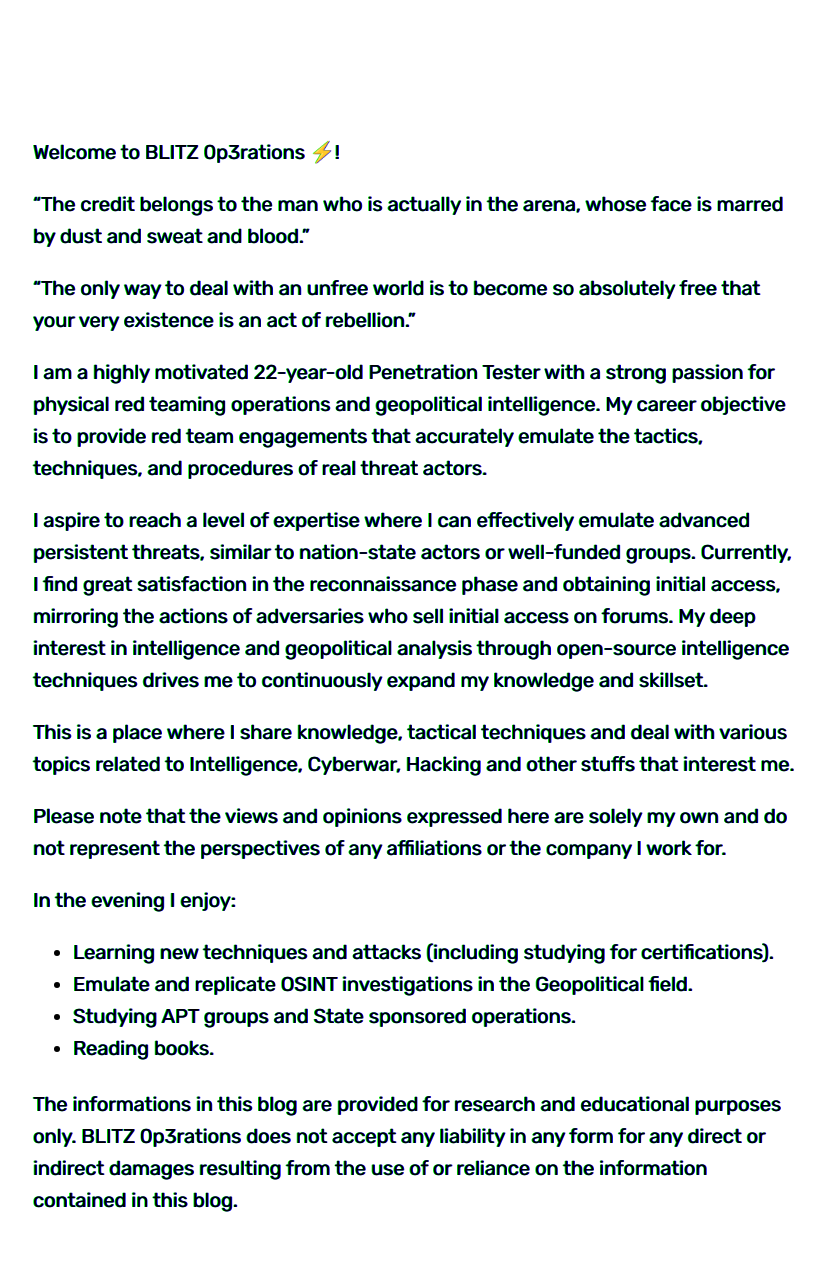
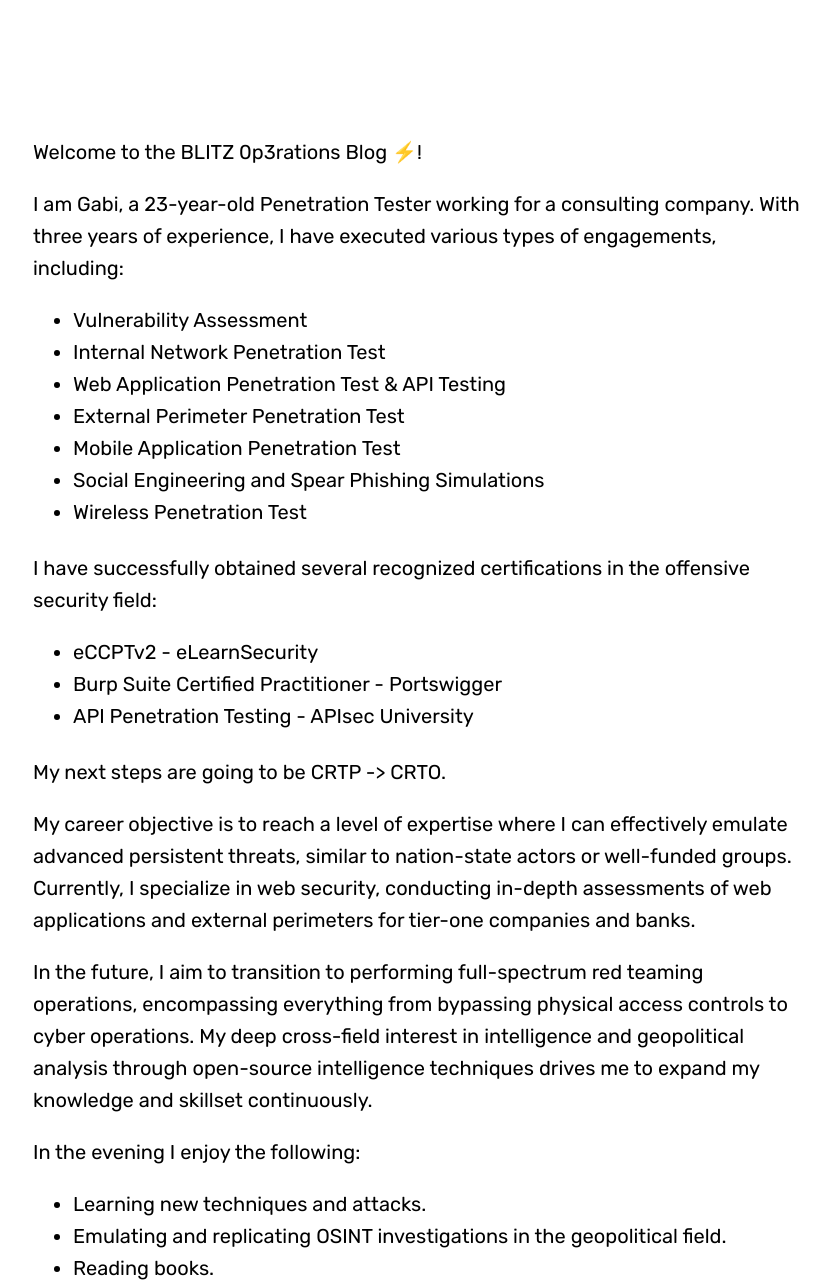
Before and after one commit to blitz0p3rations/blitz0p3rations.github.io, a Jekyll site: the page built from about.md, in a window 1280 px wide and 1400 px high, scrolled down 584 px, cut to the strip 120-1400 px from the top of the window. Shown: the whole strip, without its empty margins (223-1053 px from the left). Built offline with Jekyll 4.4.1, drawn with Linux system fonts in a browser that asks for light colours; some web fonts are replaced; some of the changed text lies outside the part shown.

Commit message:
Update about.md

```diff
--- a/about.md
+++ b/about.md
@@ -18,31 +18,44 @@ published: true
 
 {% include page/title.html title=page.title subtitle=page_subtitle %}
 
-Welcome to BLITZ 0p3rations ⚡!
+Welcome to the BLITZ 0p3rations Blog ⚡!
 
-"The credit belongs to the man who is actually in the arena, whose face is marred by dust and sweat and blood."
+I am Gabi, a 23-year-old Penetration Tester working for a consulting company. With three years of experience, I have executed various types of engagements, including:
 
-"The only way to deal with an unfree world is to become so absolutely free that your very existence is an act of rebellion."
+- Vulnerability Assessment
+- Internal Network Penetration Test
+- Web Application Penetration Test & API Testing
+- External Perimeter Penetration Test
+- Mobile Application Penetration Test
+- Social Engineering and Spear Phishing Simulations
+- Wireless Penetration Test
 
-I am a highly motivated 22-year-old Penetration Tester with a strong passion for physical red teaming operations and geopolitical intelligence. My career objective is to provide red team engagements that accurately emulate the tactics, techniques, and procedures of real threat actors.
+I have successfully obtained several recognized certifications in the offensive security field:
 
-I aspire to reach a level of expertise where I can effectively emulate advanced persistent threats, similar to nation-state actors or well-funded groups. Currently, I find great satisfaction in the reconnaissance phase and obtaining initial access, mirroring the actions of adversaries who sell initial access on forums. My deep interest in intelligence and geopolitical analysis through open-source intelligence techniques drives me to continuously expand my knowledge and skillset.
+- eCCPTv2 - eLearnSecurity
+- Burp Suite Certified Practitioner - Portswigger
+- API Penetration Testing - APIsec University
 
-This is a place where I share knowledge, tactical techniques and deal with various topics related to Intelligence, Cyberwar, Hacking and other stuffs that interest me.
+My next steps are going to be CRTP -> CRTO.
 
-Please note that the views and opinions expressed here are solely my own and do not represent the perspectives of any affiliations or the company I work for.
+My career objective is to reach a level of expertise where I can effectively emulate advanced persistent threats, similar to nation-state actors or well-funded groups.
+Currently, I specialize in web security, conducting in-depth assessments of web applications and external perimeters for tier-one companies and banks.
 
-In the evening I enjoy:
-- Learning new techniques and attacks (including studying for certifications).
-- Emulate and replicate OSINT investigations in the Geopolitical field.
-- Studying APT groups and State sponsored operations.
+In the future, I aim to transition to performing full-spectrum red teaming operations, encompassing everything from bypassing physical access controls to cyber operations.
+My deep cross-field interest in intelligence and geopolitical analysis through open-source intelligence techniques drives me to expand my knowledge and skillset continuously.
+
+In the evening I enjoy the following:
+
+- Learning new techniques and attacks.
+- Emulating and replicating OSINT investigations in the geopolitical field.
 - Reading books.
 
-The informations in this blog are provided for research and educational purposes only. BLITZ 0p3rations does not accept any liability in any form for any direct or indirect damages resulting from the use of or reliance on the information contained in this blog.
+Currently, I am seeking a Penetration Tester position in the Netherlands, where I can continue to perform web penetration testing activities, with opportunities to engage in more internal network-related engagements through assumed breach scenarios.
 
+This blog is a platform where I share knowledge and tactical techniques, and discuss various topics related to Intelligence, Hacking, and other subjects that interest me.
+
+Please note that the views and opinions expressed here are solely my own and do not represent those of any affiliations or the company I work for.
+
+The information on this blog is provided for research and educational purposes only. BLITZ 0p3rations assumes no liability for any direct or indirect damages resulting from the use of or reliance on the information contained herein.
 
 </div>
-
-<script>
-    document.getElementsByTagName('body')[0].classList.add('glitch');
-</script>
```
